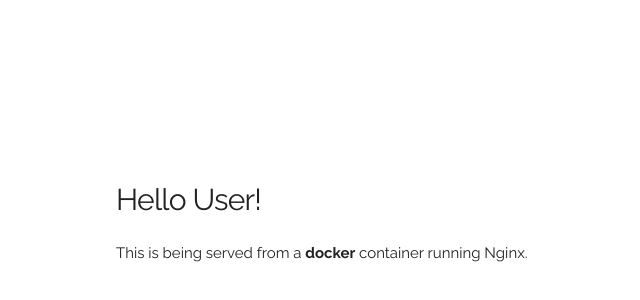
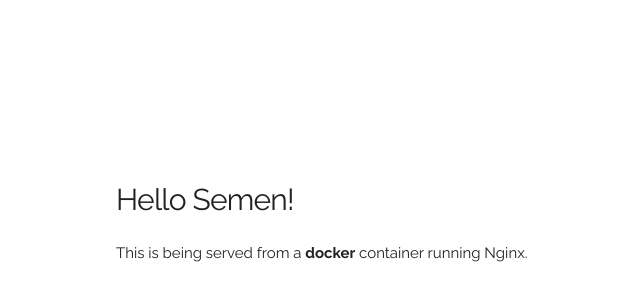
Before and after one commit to trofimos/nginx_template, a plain HTML site: page site1/html/index.html in a window 1280 px wide. Shown: the part 60-360 px from the top of the page, 44-684 px from the left. Drawn offline with Linux system fonts and the light colour scheme.

Commit message:
Update index.html

```diff
--- a/site1/html/index.html
+++ b/site1/html/index.html
@@ -34,7 +34,7 @@
   <div class="container">
     <div class="row">
       <div class="one-half column" style="margin-top: 25%">
-        <h4>Hello User!</h4>
+        <h4>Hello Semen!</h4>
         <p>This is being served from a <strong>docker</strong> container running Nginx.</p>
       </div>
     </div>
```
